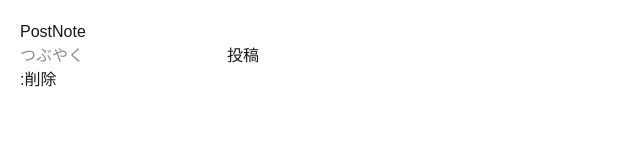
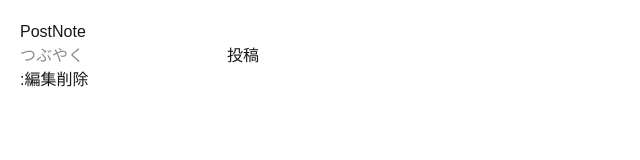
Before and after one commit to mui-1729/PostNote, a Next.js app: page / in a window 1280 px wide. Both pictures are taken after a click on the button "投稿". Shown: the top 160 px of the page, without its empty margins (0-640 px from the left). Built offline with nearby package versions, Linux system fonts and the light colour scheme.

Commit message:
add edit function

```diff
--- a/app/page.tsx
+++ b/app/page.tsx
@@ -9,15 +9,30 @@ type Post = {
 export default function Home() {
   const [text, setText] = useState("");
   const [posts, setPosts] = useState<Post[]>([]);
+  const [editingId, setEditingId] = useState<number | null>(null);
+  const [editText, setEditText] = useState("");
 
   const handlePost = () => {
     setPosts([...posts, { id: Date.now(), text: text }]);
     setText("");
   };
 
+  const handleEditStart = (post: Post) => {
+    setEditingId(post.id);
+    setEditText(post.text);
+  };
+
+  const handleEditSave = () => {
+    setPosts(
+      posts.map((p) => (p.id === editingId ? { ...p, text: editText } : p)),
+    );
+    setEditingId(null);
+    setEditText("");
+  };
+
   const handleDelete = (id: number) => {
-  setPosts(posts.filter(p => p.id !== id));
-};
+    setPosts(posts.filter((p) => p.id !== id));
+  };
 
   return (
     <main style={{ padding: 20 }}>
@@ -32,7 +47,24 @@ export default function Home() {
 
       <ul>
         {posts.map((p) => (
-          <li key={p.id}>{p.text}:<button onClick={() => handleDelete(p.id)}>削除</button></li>
+          <li key={p.id}>
+            {editingId === p.id ? (
+              <>
+                <input
+                  value={editText}
+                  onChange={(e) => setEditText(e.target.value)}
+                />
+                <button onClick={handleEditSave}>保存</button>
+                <button onClick={() => setEditingId(null)}>キャンセル</button>
+              </>
+            ) : (
+              <>
+                {p.text}:
+                <button onClick={() => handleEditStart(p)}>編集</button>
+                <button onClick={() => handleDelete(p.id)}>削除</button>
+              </>
+            )}
+          </li>
         ))}
       </ul>
     </main>
```
